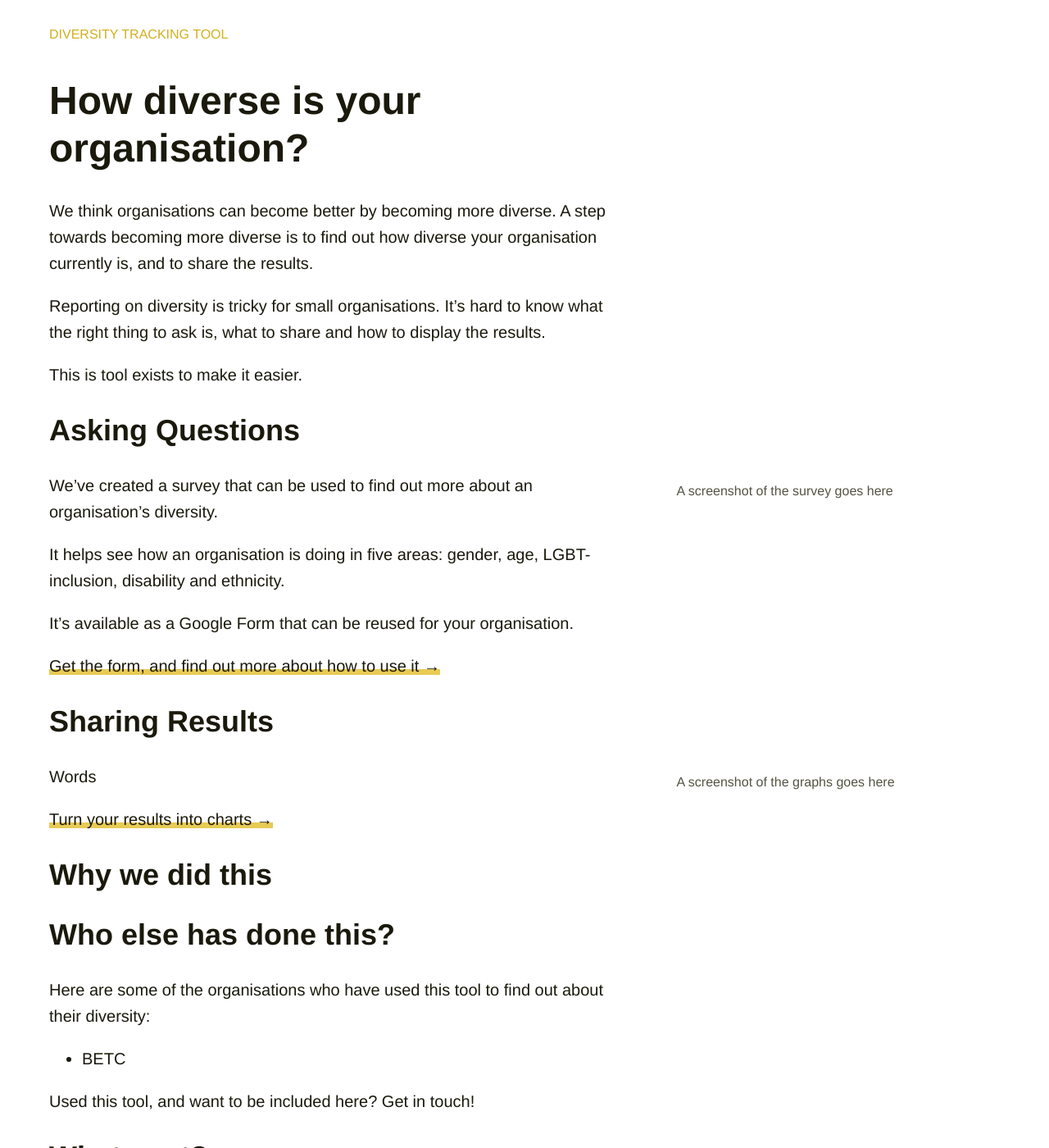
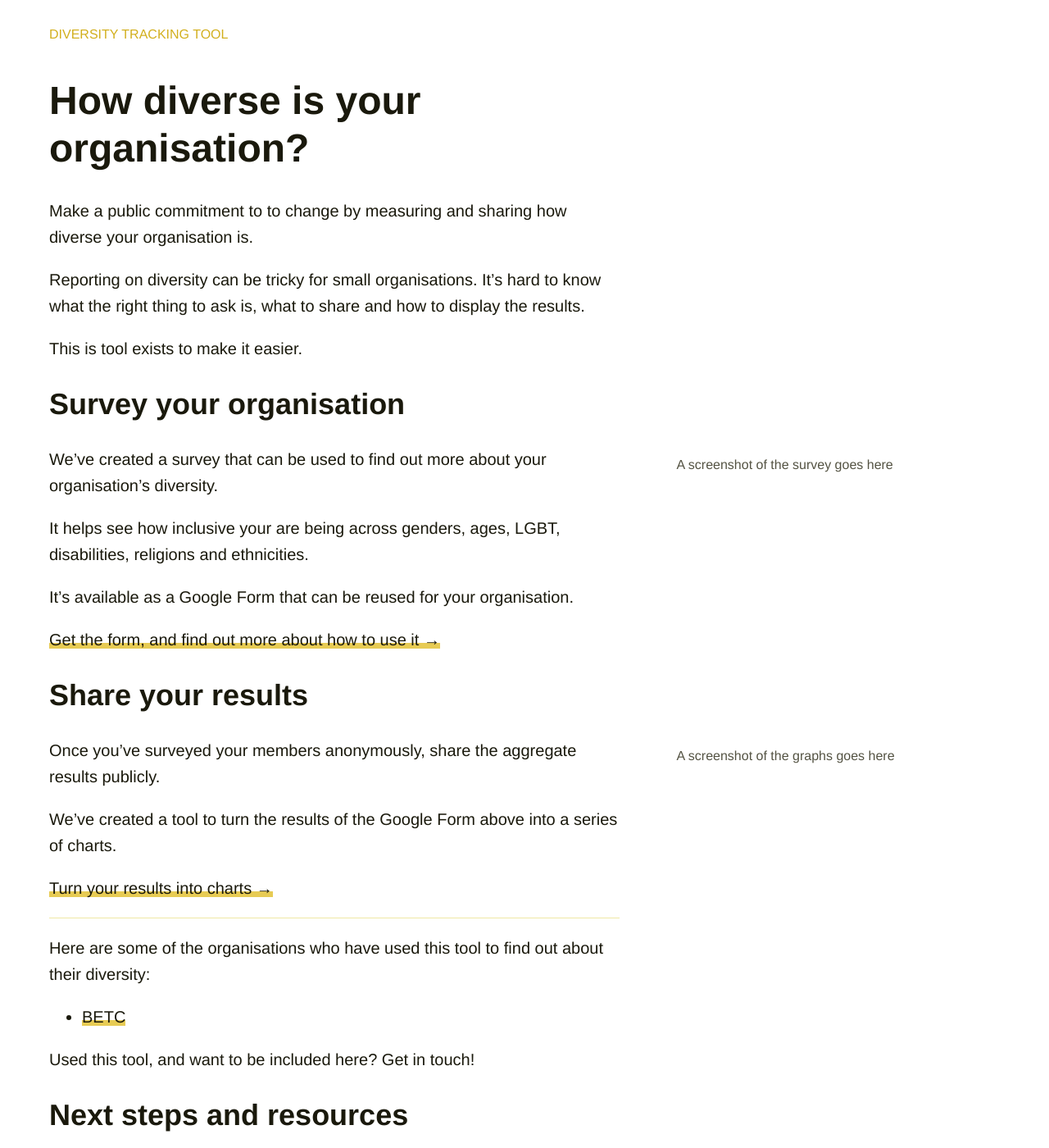
Before and after one commit to Doteveryone/diversity-tool-microsite, a Jekyll site: the page built from index.md, in a window 1280 px wide and 1400 px high. Shown: the whole window at 82% size. Built offline with Jekyll 4.4.1, drawn with Linux system fonts in a browser that asks for light colours.

Commit message:
WIP: Adding content

```diff
--- a/index.md
+++ b/index.md
@@ -3,43 +3,43 @@ layout: page
 title: How diverse is your organisation?
 ---
 
-We think organisations can become better by becoming more diverse. A step towards becoming more diverse is to find out how diverse your organisation currently is, and to share the results.
+Make a public commitment to to change by measuring and sharing how diverse your organisation is.
 
-Reporting on diversity is tricky for small organisations. It's hard to know what the right thing to ask is, what to share and how to display the results.
+Reporting on diversity can be tricky for small organisations. It's hard to know what the right thing to ask is, what to share and how to display the results.
 
 This is tool exists to make it easier.
 
-## Asking Questions
+## Survey your organisation
 
 <aside>A screenshot of the survey goes here</aside>
 
-We've created a survey that can be used to find out more about an organisation's diversity.
+We've created a survey that can be used to find out more about your organisation's diversity.
 
-It helps see how an organisation is doing in five areas: gender, age, LGBT-inclusion, disability and ethnicity.
+It helps see how inclusive your are being across genders, ages, LGBT, disabilities, religions and ethnicities.
 
 It's available as a Google Form that can be reused for your organisation.
 
 [Get the form, and find out more about how to use it &rarr;](/questions)
 
-## Sharing Results
+## Share your results
 
 <aside>A screenshot of the graphs goes here</aside>
 
-Words
+Once you've surveyed your members anonymously, share the aggregate results publicly.
+
+We've created a tool to turn the results of the Google Form above into a series of charts.
 
 [Turn your results into charts &rarr;](/)
 
-## Why we did this
-
-## Who else has done this?
+---
 
 Here are some of the organisations who have used this tool to find out about their diversity:
 
-* BETC
+* [BETC](http://www.betcbside.com/blog/2017/4/3/how-diverse-are-we)
 
 Used this tool, and want to be included here? Get in touch!
 
-## What next?
+## Next steps and resources
 
 Finding out how diverse your organisation is is only a starting point. Next you'll need to interpret what this means, and how to improve.
 
```
Also changed, not shown: questions/index.md (+16 -1 lines).
